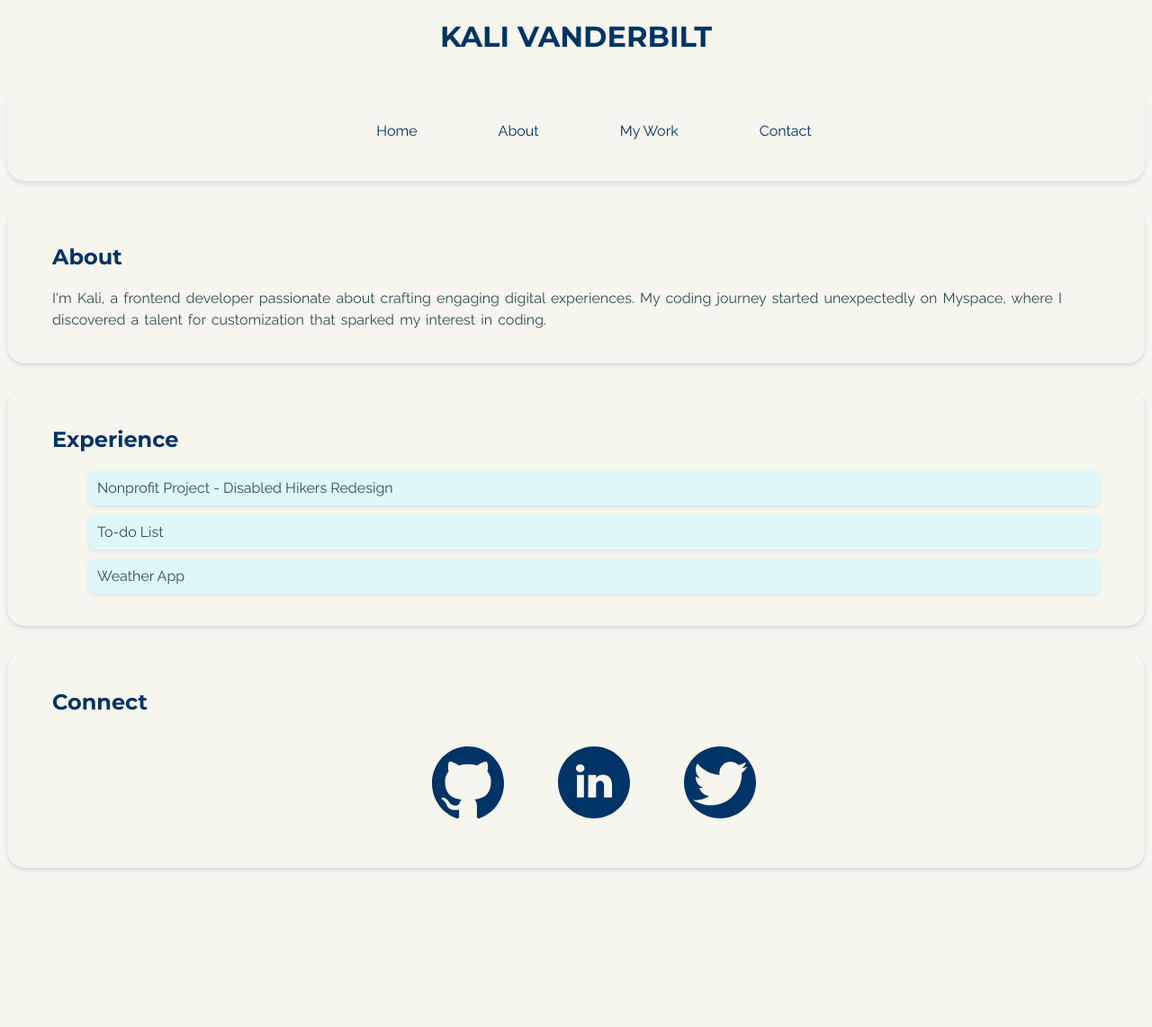
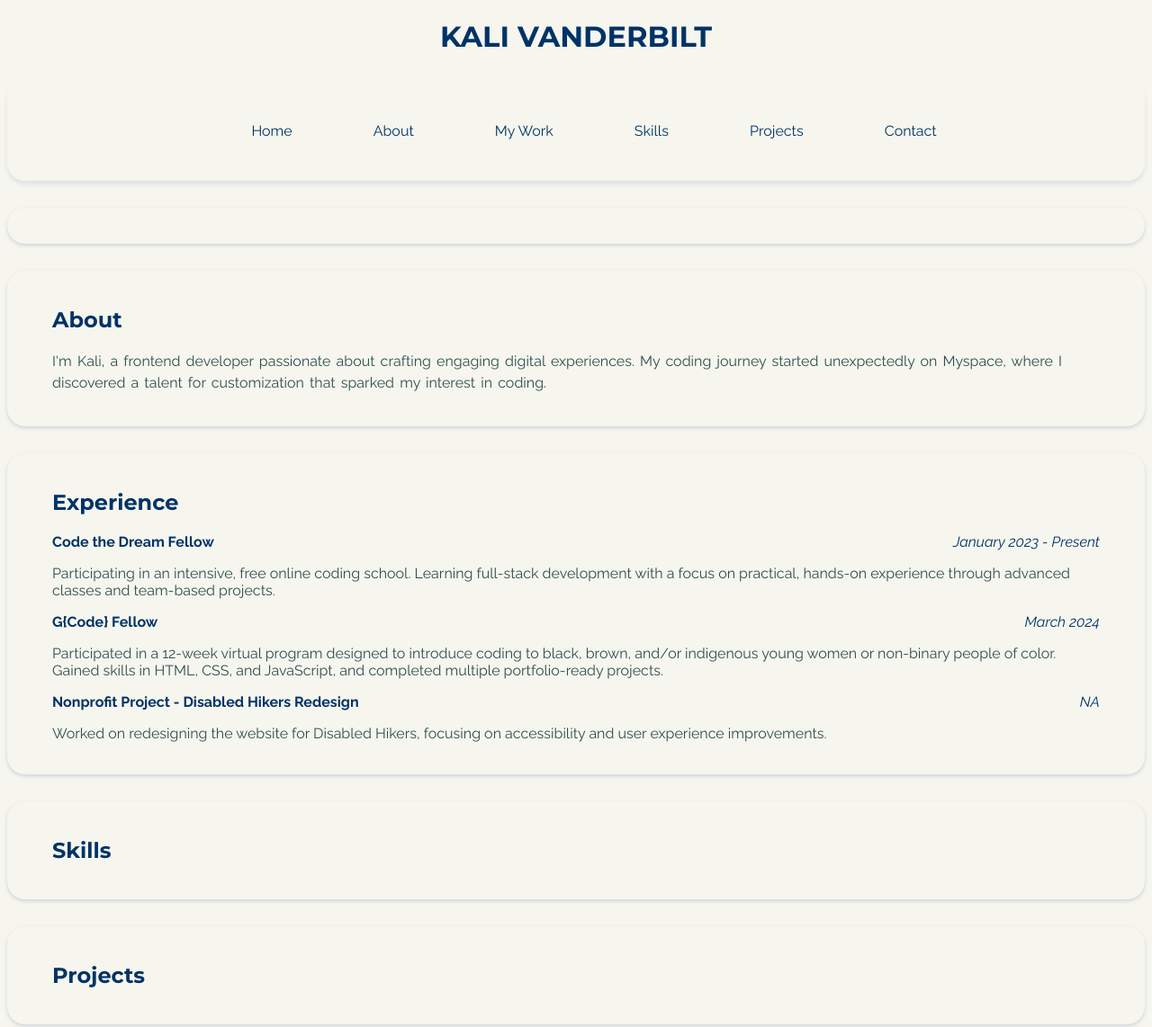
Before and after one commit to A-Kaliexe/kali-Vanderbilt-io, a plain HTML site: page index.html in a window 1280 px wide. Shown: the top 1142 px of the page at 90% size. Before the commit the page ends 995 px from the top, so only its background shows below. Drawn offline with Linux system fonts and the light colour scheme.

Commit message:
formatted styles added

```diff
--- a/css/index.css
+++ b/css/index.css
@@ -85,7 +85,29 @@ nav ul {
     box-shadow: 0 2px 4px rgba(16, 57, 146, 0.1);
 }
 
+#Experience .experience-header {
+    display: flex;
+    justify-content: space-between;
+    align-items: center;
+
+}
+
+#Experience .job {
+    font-weight: bold;
+    color: #003366;
+}
+
+#Experience .dates {
+    font-style: italic;
+    color: #003366;
+}
+
+
 /* Connect Section Styles */
+#Connect {
+    display: flex;
+}
+
 #Connect ul {
     display: flex;
     justify-content: center;
--- a/index.html
+++ b/index.html
@@ -23,12 +23,15 @@
                         <li><a href="#Home">Home</a></li>
                         <li><a href="#About">About</a></li>
                         <li><a href="#Experience">My Work</a></li>
+                        <li><a href="#Skills">Skills</a></li>
+                        <li><a href="#Projects">Projects</a></li>
                         <li><a href="#Connect">Contact</a></li>
                     </ul>
                 </nav>
             </div>
         </section>
     </header>
+    <section class="banner"></section>
     <section id="About">
         <h2>About</h2>
         <p>I'm Kali, a frontend developer passionate about crafting engaging digital experiences. My coding journey
@@ -38,20 +41,53 @@
     </section>
     <section id="Experience">
         <h2>Experience</h2>
-        <ul>
-            <li>Nonprofit Project - Disabled Hikers Redesign </li>
-            <li>To-do List </li>
-            <li>Weather App</li>
-        </ul>
+        <div class="experience-item">
+            <div class="experience-header">
+                <span class="job">Code the Dream Fellow</span>
+                <span class="dates">January 2023 - Present</span>
+            </div>
+            <div class="job-description">
+                <p>Participating in an intensive, free online coding school. Learning full-stack development with a
+                    focus on practical,
+                    hands-on experience through advanced classes and team-based projects.</p>
+            </div>
+            <div class="experience-item">
+                <div class="experience-header">
+                    <span class="job">G{Code} Fellow</span>
+                    <span class="dates">March 2024</span>
+                </div>
+                <div class="job-description">
+                    <p>Participated in a 12-week virtual program designed to introduce coding to black, brown, and/or
+                        indigenous young women
+                        or non-binary people of color. Gained skills in HTML, CSS, and JavaScript, and completed
+                        multiple portfolio-ready
+                        projects.</p>
+                </div>
+                <div class="experience-item">
+                    <div class="experience-header">
+                        <span class="job">Nonprofit Project - Disabled Hikers Redesign</span>
+                        <span class="dates">NA</span>
+                    </div>
+                    <div class="job-description">
+                        <p>Worked on redesigning the website for Disabled Hikers, focusing on accessibility and user
+                            experience improvements.</p>
+                    </div>
+                    </ul>
+    </section>
+    <section id="Skills">
+        <h2>Skills</h2>
+    </section>
+    <section id="Projects">
+        <h2>Projects</h2>
     </section>
     <section id="Connect">
         <h2>Connect</h2>
         <ul>
             <li><a href="https://github.com/A-Kaliexe"><img src="css\images\github-logo.svg" alt="Github Profile"></a>
             </li>
-            <li><a href="https://x.com/KaliexeA"><img src="css\images\linkedin-logo.svg"
+            <li><a href="https://x.com/KaliexeA"><img src="css\images\twitter-x-logo.svg"
                         alt="Twitter and/or X Profile"></a></li>
-            <li><a href="https://www.linkedin.com/in/akaliexe/"><img src="css\images\twitter-x-logo.svg"
+            <li><a href="https://www.linkedin.com/in/akaliexe/"><img src="css\images\linkedin-logo.svg"
                         alt="Linkedin Profile"></a></li>
         </ul>
     </section>
```
